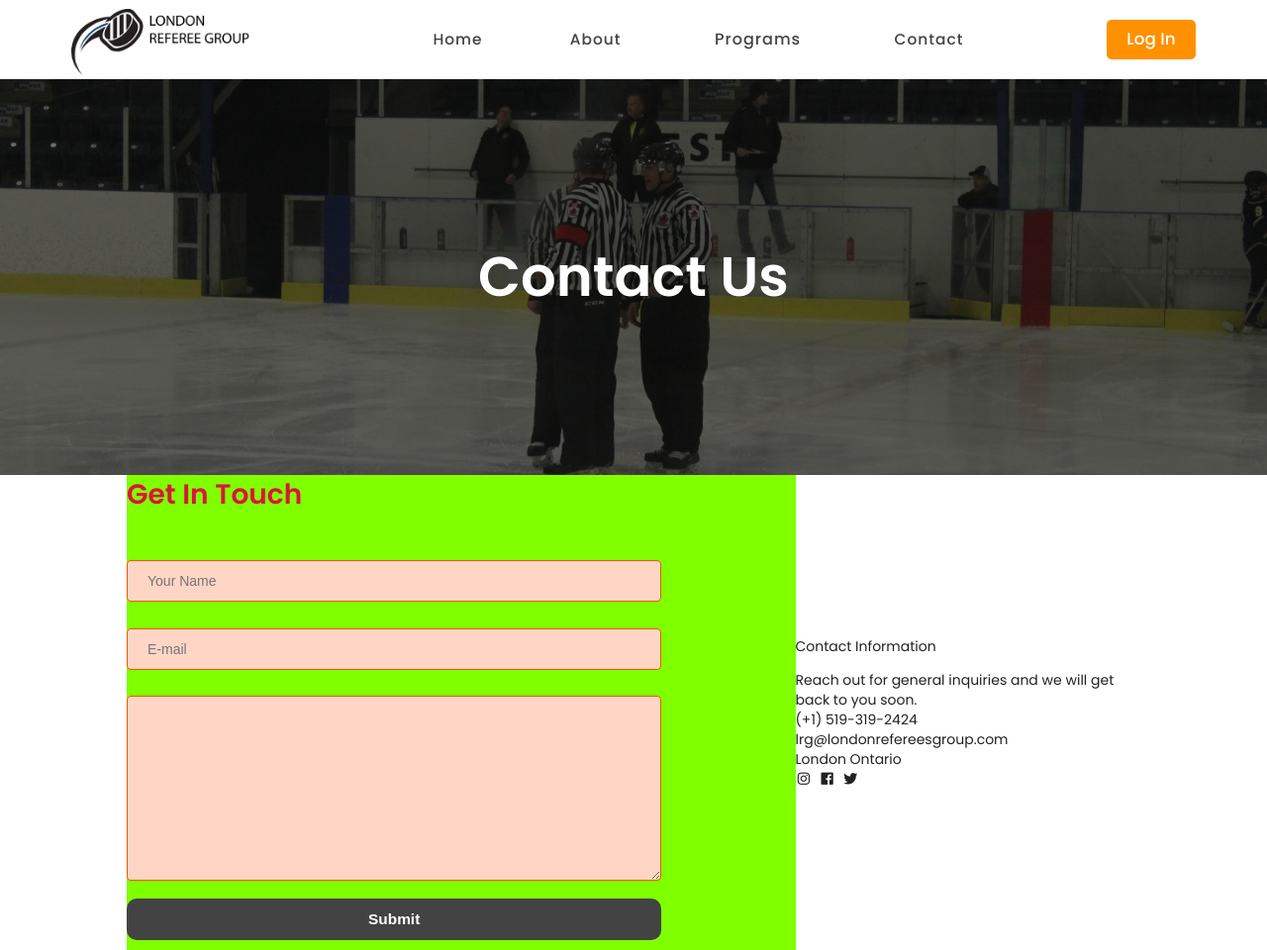
After one commit to Deep-dsp/London-Referee-Group, a PHP site: page /contact.html in a window 1280 px wide. The commit adds this page. Shown: the whole page at 99% size. Run offline with PHP 8.4, Linux system fonts and the light colour scheme.

Commit message:
working on contact page

```diff
--- a/assets/sass/main.scss
+++ b/assets/sass/main.scss
@@ -3,6 +3,7 @@
 @import './modules/footer';
 @import './modules/vars';
 @import './modules/needref';
+@import './modules/contact';
 @import url('https://fonts.googleapis.com/css2?family=Poppins:wght@400;500;600&display=swap');
 @import url('https://fonts.googleapis.com/css2?family=Pacifico&display=swap');
 
--- /dev/null
+++ b/assets/sass/modules/_contact.scss
@@ -0,0 +1,57 @@
+.contact-section{
+    display: flex;
+    justify-content: center;
+    align-items: center;
+
+    width: 80%;
+    margin: auto;
+
+    .form-block{
+        background: chartreuse;
+
+        height: 60vh;
+        display: flex;
+        flex-direction: column;
+        justify-content: space-evenly;
+
+        p{
+            font-size: 2rem;
+            font-weight: bold;
+            color: crimson;
+        }
+
+        form{
+            display: flex;
+            flex-direction: column;
+            justify-content: space-evenly;
+            height: 60vh;
+
+            input,textarea{
+                    width: 80%;
+                    padding: 12px 20px;
+                    margin: 8px 0;
+                    display: inline-block;
+                    border: 1px solid rgb(255, 81, 1);
+                    border-radius: 4px;
+                    box-sizing: border-box;
+                    background-color: rgb(255, 214, 198);
+            }
+
+            button{
+                cursor: pointer;
+                width: 80%;
+                padding: 12px 20px;
+                background: #434343;
+                color: white;
+                font-size: 1.1rem;
+                font-weight: bold;
+                border: none;
+                border-radius: 10px;
+            }
+
+            button:hover{
+                background: #747474;
+            }
+        }
+    }
+}
--- a/assets/sass/modules/_navbar.scss
+++ b/assets/sass/modules/_navbar.scss
@@ -14,6 +14,30 @@ header{
     background: chocolate;
     background-image: linear-gradient(rgba(0,0,0,0.5), rgba(0,0,0,0.5)), url('/public/images/r_back.jpg');
     background-position: center ;
+    background-size: cover;
+    object-fit: contain;
+    position: relative;
+
+    .contact-pos{
+        color: #fff;
+        position: absolute;
+        top: 50%;
+        left: 50%;
+        transform: translate(-50%, 0%);
+
+        p{
+            font-size: 4rem;
+            font-weight: bolder;
+        }
+    }
+}
+
+#ab-contact{   /** about us bg **/
+    width: 100%;
+    height: 60vh;
+    background: chocolate;
+    background-image: linear-gradient(rgba(0,0,0,0.5), rgba(0,0,0,0.5)), url('/public/images/about.jpg');
+    background-position: center 10px;
     background-size: cover;
     object-fit: contain;
     position: relative;
--- a/assets/sass/modules/_needref.scss
+++ b/assets/sass/modules/_needref.scss
@@ -2,7 +2,6 @@
     width: 100%;
     height: 100vh;
     // background: rgb(255, 197, 156);
-    width: 100%;
 
     margin: auto;
     position: relative;
@@ -25,7 +24,7 @@
             height: 80vh;
 
             form{
-                height: 80vh;
+                height: 70vh;
                 display: flex;
                 flex-direction: column;
                 justify-content: space-evenly;
@@ -48,10 +47,10 @@
 
         .app-form-title{
             width: 50%;
-            height: 80vh;
+            height: 30vh;
             background: rgb(243, 243, 243);
-            border-bottom-right-radius: 50px;
-            border-top-right-radius: 50px;
+            border-bottom-left-radius: 50px;
+            border-top-left-radius: 50px;
 
             display: flex;
             flex-direction: column;
@@ -78,3 +77,28 @@
         }
     }
 }
+
+// @media only screen and (max-width:1400px){
+
+//     .recruit-form-section
+//     {
+//         display: flex;
+//         flex-direction: column-reverse;
+//         justify-content: center;
+//         align-items: center;
+//         background: red;
+
+//         .app-form-title{
+//             display: none;
+//         }
+
+//         .app-form-secton{
+//             width: 100%;
+//             // background: chartreuse;
+
+//             form input{
+//                 width: 100%;
+//             }
+//         }
+//     }
+// }
--- /dev/null
+++ b/contact.html
@@ -0,0 +1,85 @@
+<!DOCTYPE html>
+<html lang="en">
+<head>
+    <meta charset="UTF-8">
+    <meta http-equiv="X-UA-Compatible" content="IE=edge">
+    <meta name="viewport" content="width=device-width, initial-scale=1.0">
+    <link rel="stylesheet" href="https://cdnjs.cloudflare.com/ajax/libs/semantic-ui/2.4.1/semantic.min.css" integrity="sha512-8bHTC73gkZ7rZ7vpqUQThUDhqcNFyYi2xgDgPDHc+GXVGHXq+xPjynxIopALmOPqzo9JZj0k6OqqewdGO3EsrQ==" crossorigin="anonymous" />
+    <link rel="stylesheet" href="public/css/main.css">
+    <title>Need A Referee | LRG</title>
+</head>
+<body>
+    <main>
+        <div id="ab-contact">
+            <div class="hero-home">
+                <div class="logo">
+                    <img src="/public/images/logo.png" alt="">
+                </div>
+                <nav>
+                    <ul class="nav-links">
+                        <li><a href="#">Home</a></li>
+                        <li><a href="/about.html">About</a></li>
+                        <div class="dropdown">
+                            <button class="dropbtn">Programs</button>
+                            <div class="dropdown-content">
+                              <a href="#">Junior Mentorship Program</a>
+                              <a href="#">Membership Program</a>
+                              <a href="#">Careers</a>
+                            </div>
+                        </div>
+                        <!-- <li><a href="#">Refree</a></li>
+                        <li><a href="#">Membership</a></li> -->
+                        <li><a href="/contact.html">Contact</a></li>
+                    </ul>
+                </nav>
+                <div class="ref-button">
+                    <div class="log-button">
+                        <button>Log In</button>
+                    </div>
+                    <div class="ham-burger">
+                        <i class="bars icon"></i>
+                    </div>
+                </div>
+            </div>
+            <div class="contact-pos">
+                <p>Contact Us</p><br>
+            </div>
+        </div>
+        <section class="contact-section">
+            <!-- <div class="contact-inside-block"> -->
+                <div class="form-block">
+                    <p>Get In Touch</p>
+                    <form action="#">
+                        <input type="text" name="text" placeholder="Your Name">
+                        <input type="email" name="text" placeholder="E-mail">
+                        <textarea name="" id="" cols="100" rows="10"></textarea>
+                        <button type="submit">Submit</button>
+                    </form>
+                </div>
+                <div class="contact-info">
+                    <div class="contact-title">
+                        <p>Contact Information</p>
+                        <p>Reach out for general inquiries and we will get back to you soon.</p>
+                    </div>
+                    <div class="contact-social">
+                        <div class="phone">
+                            <p>(+1) 519-319-2424</p>
+                        </div>
+                        <div class="phone">
+                            <p>lrg@londonrefereesgroup.com</p>
+                        </div>
+                        <div class="phone">
+                            <p>London Ontario</p>
+                        </div>
+                        <div class="phone">
+                            <i class="instagram icon"></i>
+                            <i class="facebook icon"></i>
+                            <i class="twitter icon"></i>
+                        </div>
+                    </div>
+                </div>
+            <!-- </div> -->
+        </section>
+    </main>
+</body>
+</html>
```
Also changed, not shown: needRef.html (+5 -4 lines), public/css/main.css, public/images/about.jpg (added), 1 other file.
